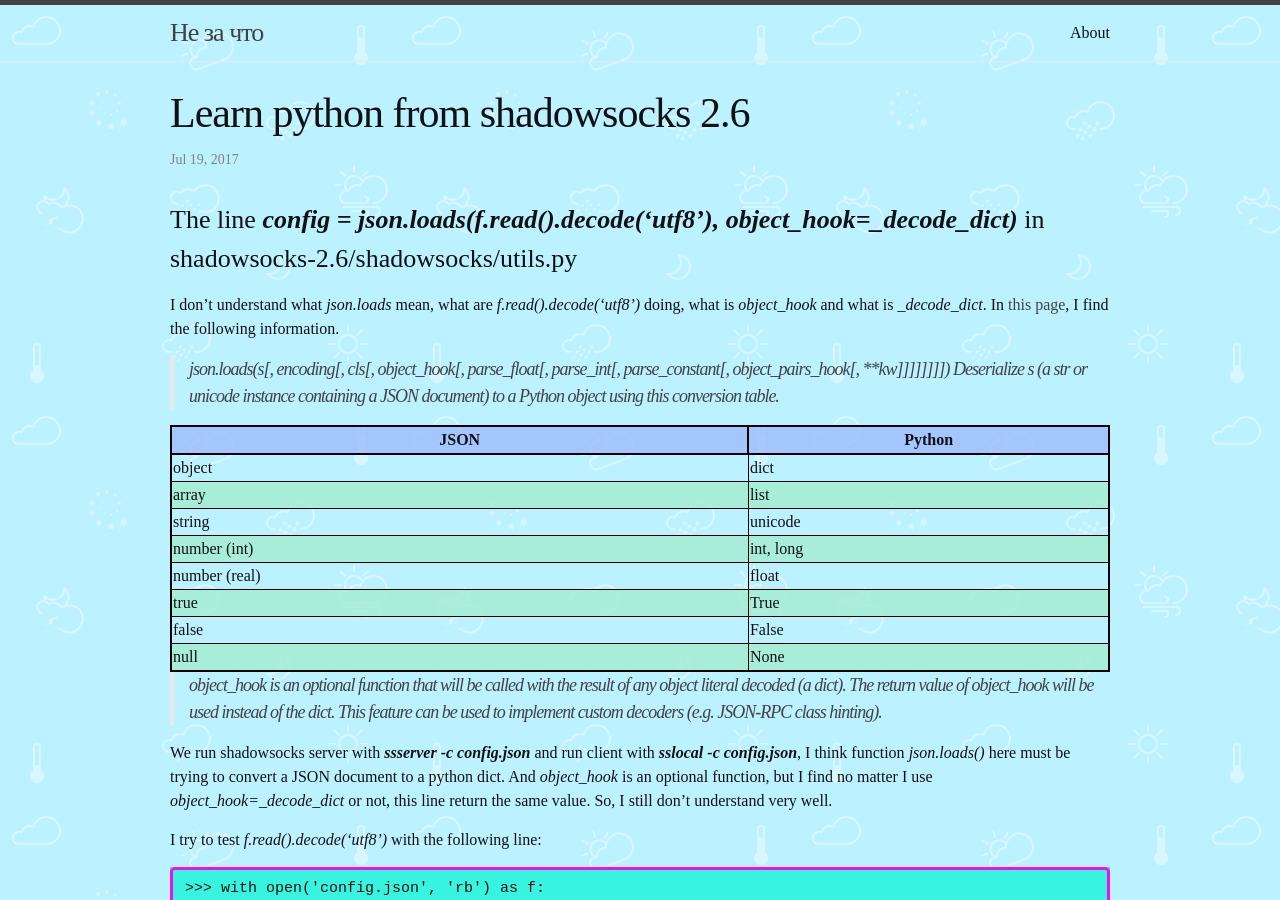
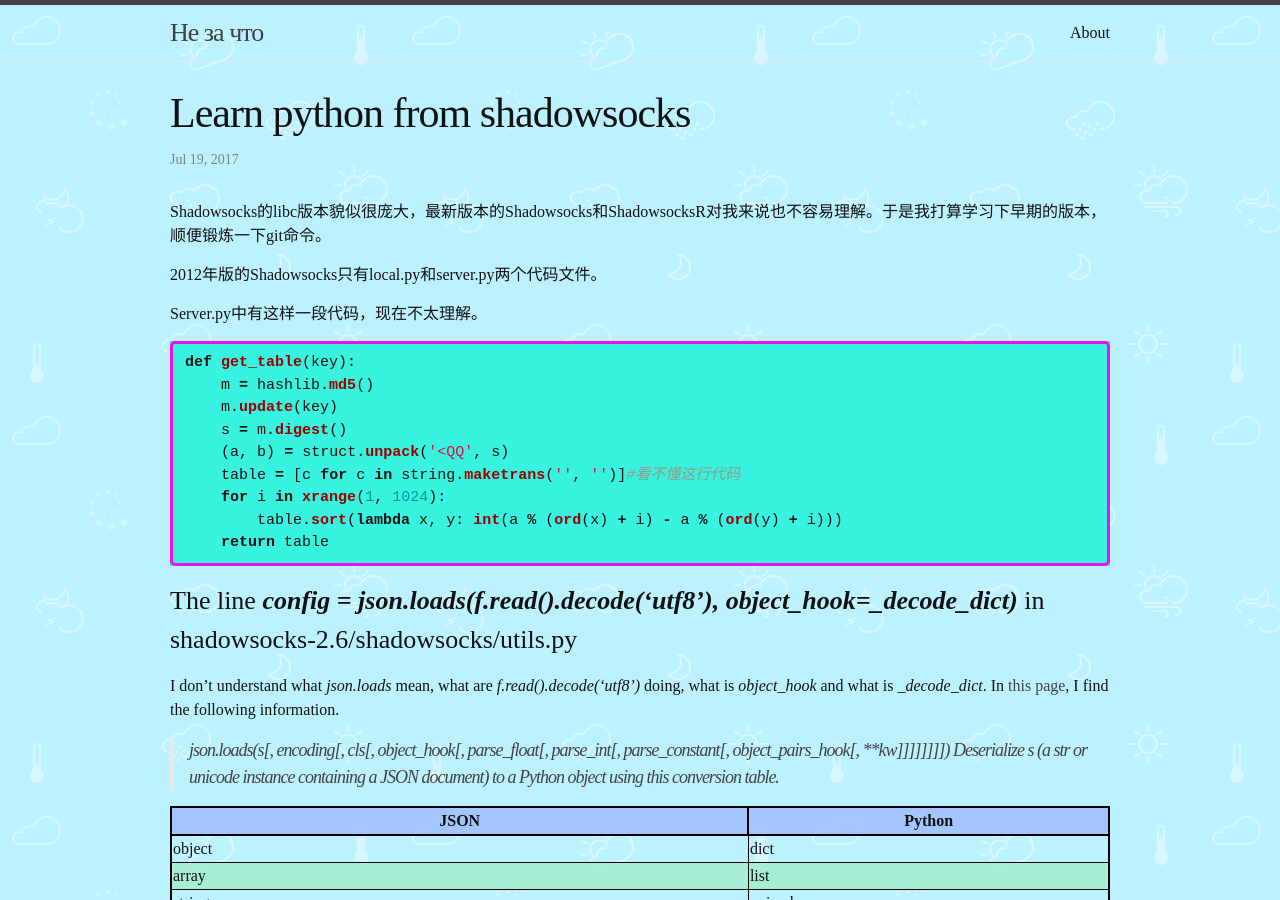
Before and after one commit to explorerlxz/explorerlxz.github.io, a Jekyll site: the page built from _posts/2017-07-19-shadowsocks-study-notes.md, in a window 1280 px wide and 900 px high. Built offline with Jekyll 4.4.1, drawn with Linux system fonts in a browser that asks for light colours.

Commit message:
old shadowsocks problems

````diff
--- a/_posts/2017-07-19-shadowsocks-study-notes.md
+++ b/_posts/2017-07-19-shadowsocks-study-notes.md
@@ -1,8 +1,40 @@
 ---
 layout: post
-title:  "Learn python from shadowsocks 2.6"
+title:  "Learn python from shadowsocks"
 date:   2017-07-19
 ---
+
+Shadowsocks的libc版本貌似很庞大，最新版本的Shadowsocks和ShadowsocksR对我来说也不容易理解。于是我打算学习下早期的版本，顺便锻炼一下git命令。
+
+
+
+2012年版的Shadowsocks只有local.py和server.py两个代码文件。
+
+Server.py中有这样一段代码，现在不太理解。
+
+```python
+def get_table(key):
+    m = hashlib.md5()
+    m.update(key)
+    s = m.digest()
+    (a, b) = struct.unpack('<QQ', s)
+    table = [c for c in string.maketrans('', '')]#看不懂这行代码
+    for i in xrange(1, 1024):
+        table.sort(lambda x, y: int(a % (ord(x) + i) - a % (ord(y) + i)))
+    return table
+```
+
+
+
+
+
+
+
+
+
+
+
+
 
 
 ### The line ***config = json.loads(f.read().decode('utf8'), object_hook=_decode_dict)*** in shadowsocks-2.6/shadowsocks/utils.py
````
